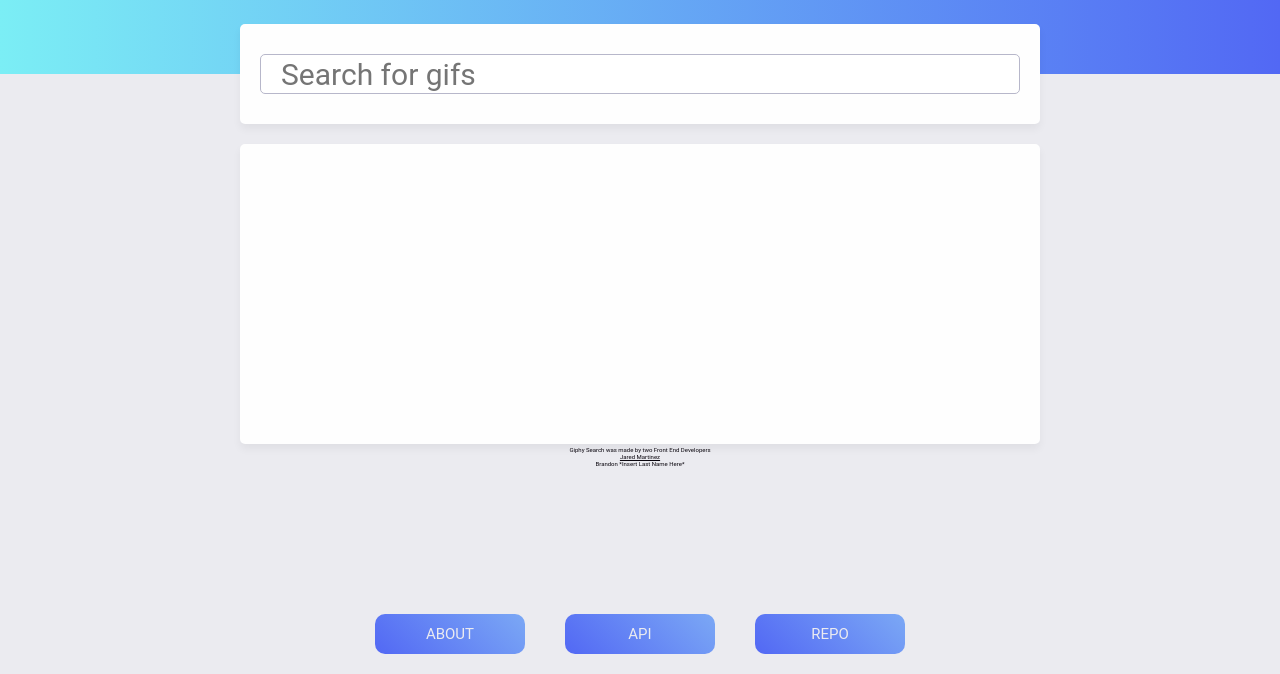
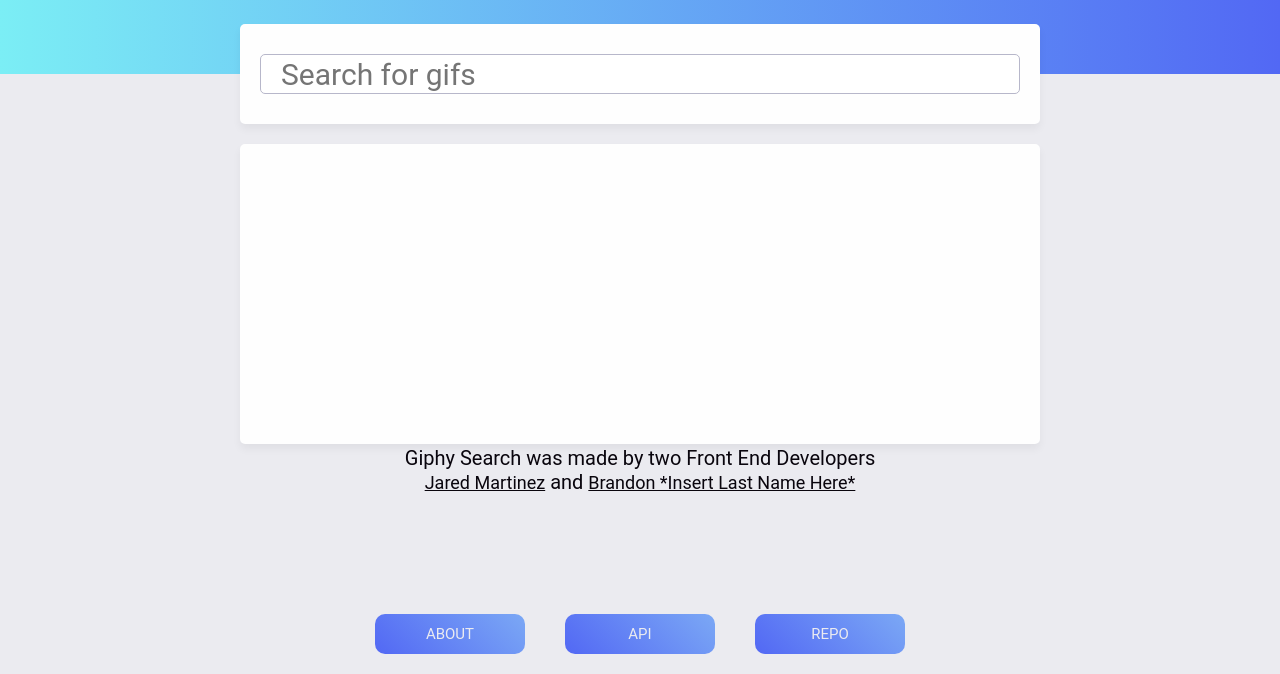
Before and after one commit to v1st/Giphy-Search, a website: page src/index.html in a window 1280 px wide. Both pictures are taken after a click on the button "ABOUT". Shown: the part 126-800 px from the top of the page. Drawn offline with Linux system fonts and the light colour scheme.

Commit message:
Added Styling
Added Styling to Error Message and Bottom text

```diff
--- a/src/js/main.js
+++ b/src/js/main.js
@@ -85,15 +85,15 @@ function bottom(value) {
         area.slideDown("slow");
         if (value == "about") {
             area.html("<p>" + "Giphy Search was made by two Front End Developers" + "<br>" +
-                "<a href='https://martinezdesigns.net'>Jared Martinez</a>" + "<br>" +
-                "<a>Brandon *Insert Last Name Here*</a>" +
+                "<a href='https://martinezdesigns.net'>Jared Martinez</a>" + " and " +
+                "<a href='https://github.com/v1st'>Brandon *Insert Last Name Here*</a>" +
                 "</p>");
         } else if (value == "api") {
             area.html("<a href='https://developers.giphy.com/'>Giphy Search Uses the Giphy API</a>");
         } else if (value == "repo") {
             area.html("<a href='https://github.com/v1st/Giphy-Search'>Look over the Codes</a>");
         }
-    }, 1000);
+    }, 1200);
 }
 // Function for setting the year a the bottom
 function getYear(){
--- a/src/scss/styles.scss
+++ b/src/scss/styles.scss
@@ -95,6 +95,9 @@ body {
     text-align: center;
     border-radius: 0.5rem;
     box-shadow: 0px 5px 8px rgba($dark, $alpha: 0.05);
+    h1 {
+        font-size: 25px;
+    }
 }
 
 #footer {
@@ -124,4 +127,19 @@ body {
 #bottom_text{
     text-align: center;
     margin-top: 1em;
+    h2{
+        font-size: 25px;
+        span{
+            font-size: 25px;
+        }
+    }
+    p{
+        font-size: 20px;
+        a {
+            font-size: 18px;
+        }
+    }
+    a{
+        font-size: 20px;
+    }
 }
```
Also changed, not shown: src/css/styles.css.
